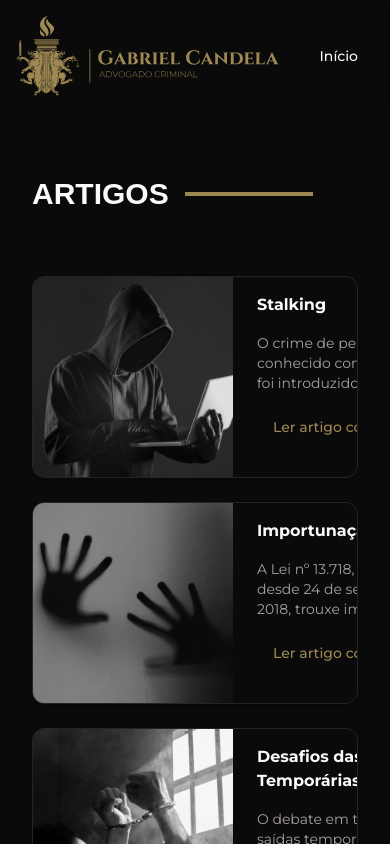
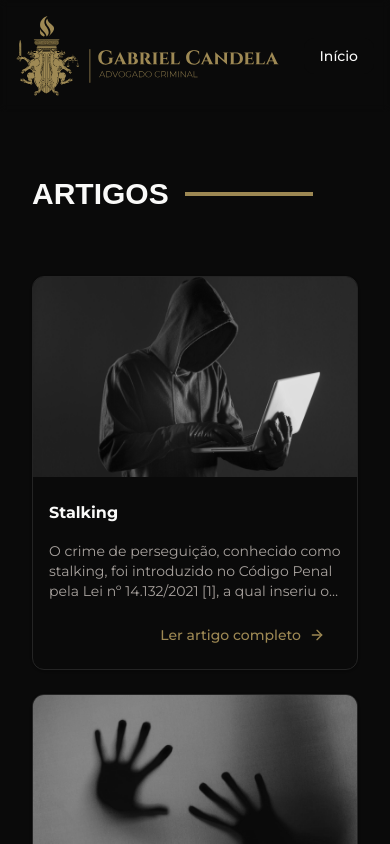
Before and after one commit to rafaelpzoucas/adv-gabriel-candela, a Next.js app: page /artigos in a window 390 px wide. Shown: the top 844 px of the page. Built offline with nearby package versions, Linux system fonts and the light colour scheme; a web font is replaced by a local one.

Commit message:
fixed responsivity bugs

```diff
--- a/src/app/articles.tsx
+++ b/src/app/articles.tsx
@@ -43,7 +43,7 @@ export function Articles() {
           <CarouselContent className="p-1 w-[calc(100vw_-_48px)] xl:w-auto">
             {articles.data.map((article) => (
               <CarouselItem className="basis-4/5 md:basis-1/3" key={article.id}>
-                <Card className="flex flex-col gap-2 sm:gap-4 overflow-hidden bg-white text-primary-foreground border-foreground">
+                <Card className="relative flex flex-col gap-2 sm:gap-4 overflow-hidden bg-white text-primary-foreground border-foreground min-h-[402px]">
                   <div className="relative w-full h-[200px]">
                     <Image
                       src={article.cover_img}
@@ -58,7 +58,7 @@ export function Articles() {
                       {article.summary}
                     </p>
 
-                    <div className="flex justify-end w-full">
+                    <div className="absolute bottom-4 right-4 flex justify-end w-full">
                       <Link
                         href={`/artigos/${article.id}`}
                         className={cn(
--- a/src/app/artigos/page.tsx
+++ b/src/app/artigos/page.tsx
@@ -1,13 +1,13 @@
+import { layout } from '@/components/layout'
 import { Section } from '@/components/section'
-import { Header } from '../header'
+import { buttonVariants } from '@/components/ui/button'
+import { Card } from '@/components/ui/card'
+import { articles } from '@/data/articles'
 import { cn } from '@/lib/utils'
-import { layout } from '@/components/layout'
-import { articles } from '@/data/articles'
-import { Card } from '@/components/ui/card'
+import { ArrowRight } from 'lucide-react'
 import Image from 'next/image'
 import Link from 'next/link'
-import { buttonVariants } from '@/components/ui/button'
-import { ArrowRight } from 'lucide-react'
+import { Header } from '../header'
 
 export default function ArticlesPage() {
   return (
@@ -35,7 +35,7 @@ export default function ArticlesPage() {
             {articles.data.map((article) => (
               <Card
                 key={article.id}
-                className="flex flex-row gap-2 sm:gap-4 overflow-hidden bg-background"
+                className="flex flex-col xl:flex-row gap-2 sm:gap-4 overflow-hidden bg-background"
               >
                 <div className="relative min-w-[200px] h-[200px]">
                   <Image
--- a/src/app/navigation.tsx
+++ b/src/app/navigation.tsx
@@ -8,8 +8,8 @@ import Link from 'next/link'
 
 import Image from 'next/image'
 import articleIcon from '../../public/icons/1.svg'
-import phoneIcon from '../../public/icons/2.svg'
-import locationIcon from '../../public/icons/3.svg'
+import locationIcon from '../../public/icons/2.svg'
+import phoneIcon from '../../public/icons/3.svg'
 import socialIcon from '../../public/icons/4.svg'
 
 const links = [
```
